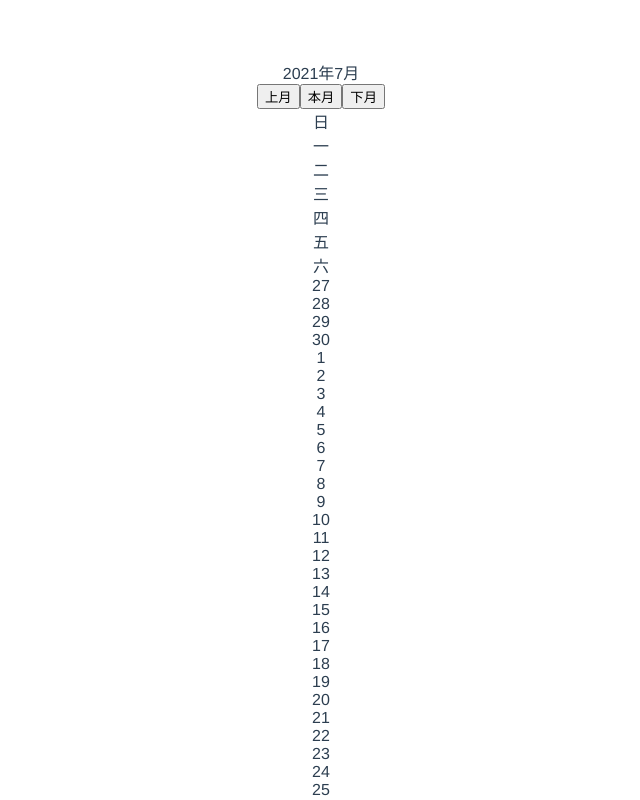
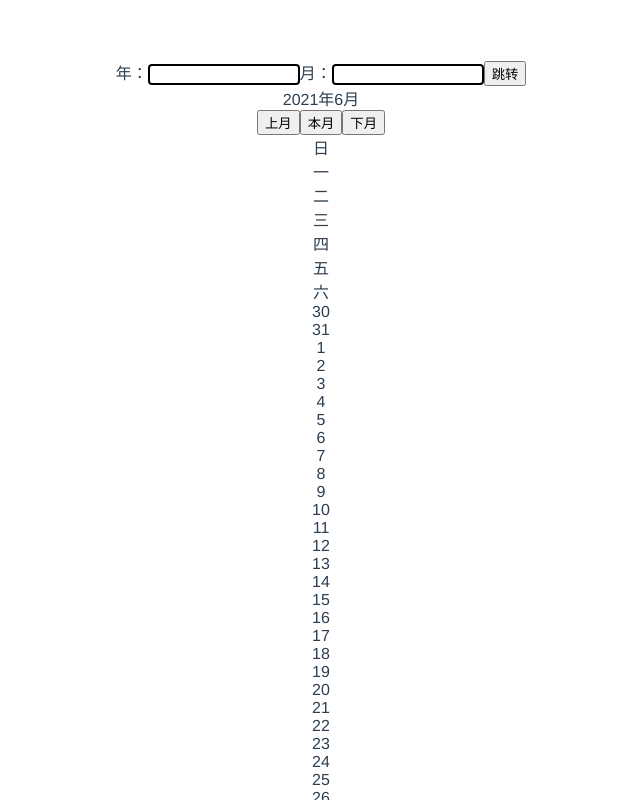
Before and after one commit to ZhangNoName/first, a Vue app: page / in a window 1280 px wide. Shown: the top 800 px of the page, without its empty margins (319-959 px from the left). Built offline with nearby package versions, Linux system fonts and the light colour scheme.

Commit message:
可输入年月进行跳转

```diff
--- a/src/App.vue
+++ b/src/App.vue
@@ -1,9 +1,19 @@
 <template>
   <div id="app">
+    <div class="w-50">
+      <label class="" >年：</label>
+      <input type="number" v-model="year" class="input">
+      <label class="ml-10">月：</label>
+      <input type="number" oninput="if(value>12)value=12;if(value<1)value=1" v-model="month" class="input">
+      <!-- <label class="">日：</label>
+      <input type="number"> -->
+      <button @click="setMsg([parseInt(year),parseInt(month) ,1])" class="ml-10">跳转</button>
+
+    </div>
     <div class="">
       {{message}}
     </div>
-    <calendar  @changeTime="setMsg"></calendar>
+    <calendar :setTime="date" @changeTime="setMsg"></calendar>
   </div>
 </template>
 
@@ -17,14 +27,17 @@ export default {
   },
   data(){
     return {
-      date:[],
+      date:[2021,6,1],
       message:"",
+      year:null,
+      month:null,
     }
   },
   methods:{
     setMsg(val){
       this.date=val;
       this.message=this.date[0]+"年"+this.date[1]+"月"+this.date[2]+"日";
+      //console.log(typeof(year))
     }
   },
   watch:{
@@ -41,4 +54,15 @@ export default {
   color: #2c3e50;
   margin-top: 60px;
 }
+.input{
+  @apply w-36 border-solid border-black border-2 rounded;
+  @apply focus:ring-2
+}
+input::-webkit-outer-spin-button,
+input::-webkit-inner-spin-button {
+  -webkit-appearance: none;
+}
+input[type="number"] {
+  -moz-appearance: textfield;
+}
 </style>
--- a/src/components/calendar.vue
+++ b/src/components/calendar.vue
@@ -20,6 +20,14 @@
 <script>
 export default {
     props:{
+        setTime:{
+            type:Array,
+            default:()=>{
+                this.getTime();
+                return [this.thisYear,this.thisMonth,this.today]
+            }
+
+        }
     },
     data(){
         return {
@@ -41,7 +49,12 @@ export default {
         }
     },
     created(){
-        this.getTime();
+        if(this.setTime){
+            this.thisYear=this.setTime[0];
+            this.thisMonth=this.setTime[1];
+            this.thisDay=this.setTime[2];
+        }
+        //this.getTime();
         this.setCalendarData(this.thisYear,this.thisMonth);
 
     },
@@ -53,24 +66,25 @@ export default {
             var date = new Date();
             this.thisYear = date.getFullYear();
             this.thisMonth= date.getMonth() + 1;//monthIndex+1
+            this.today=date.getDate();
             //var day = date.getDate();
             this.time=this.thisYear+"年"+this.thisMonth+"月";
         },
         getMonthDays(year,month){//获取month月天数
-            var date=new Date(year,month,0);
-            var days=date.getDate();
+            let date=new Date(year,month,0);
+            let days=date.getDate();
             return days;
         },
         getMonthStartWeek(year,monthIndex){
-            var date=new Date(year,monthIndex,1);
-            var week=date.getDay();
+            let date=new Date(year,monthIndex,1);
+            let week=date.getDay();
             return week;
         },
         setCalendarData(year,month){
             this.monthStartWeek=this.getMonthStartWeek(year,month-1);
             //console.log(this.monthStartWeek);
             this.monthDays=this.getMonthDays(year,month);
-            var lastMonthDays=this.getMonthDays(year,month-1);
+            let lastMonthDays=this.getMonthDays(year,month-1);
             this.clendarData=[];
             for(let i=0;i<this.monthStartWeek;i++){
                 this.clendarData.push({day:lastMonthDays-this.monthStartWeek+1+i,status:-1});
@@ -144,6 +158,13 @@ export default {
         }
     },
     watch:{
+        "setTime":function(val){
+            this.thisYear=val[0];
+            this.thisMonth=val[1];
+            this.thisDay=val[2];
+            this.setCalendarData(this.thisYear,this.thisMonth);
+            this.message= "当前选中："+this.thisYear+"年"+this.thisMonth+"月"+this.thisDay+"日";
+        }
     }
 }
 
```
